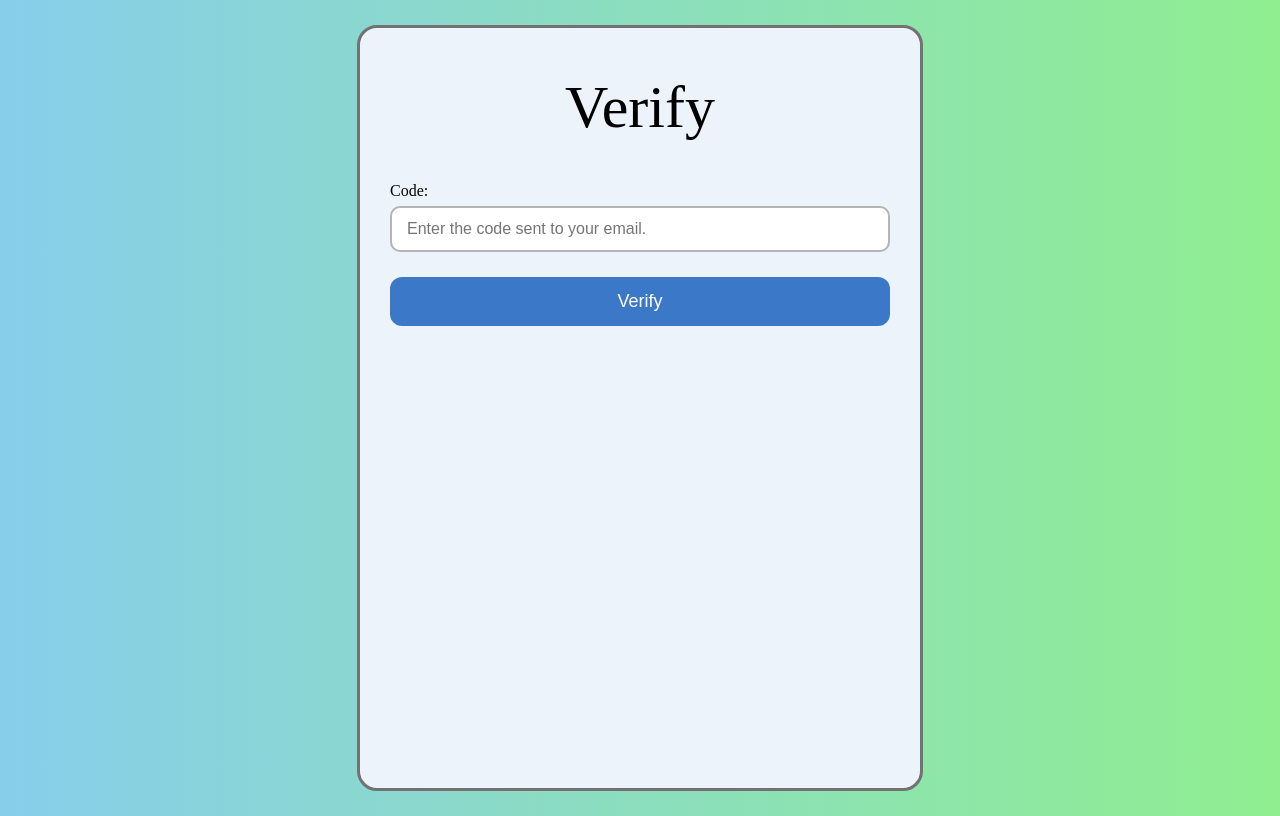
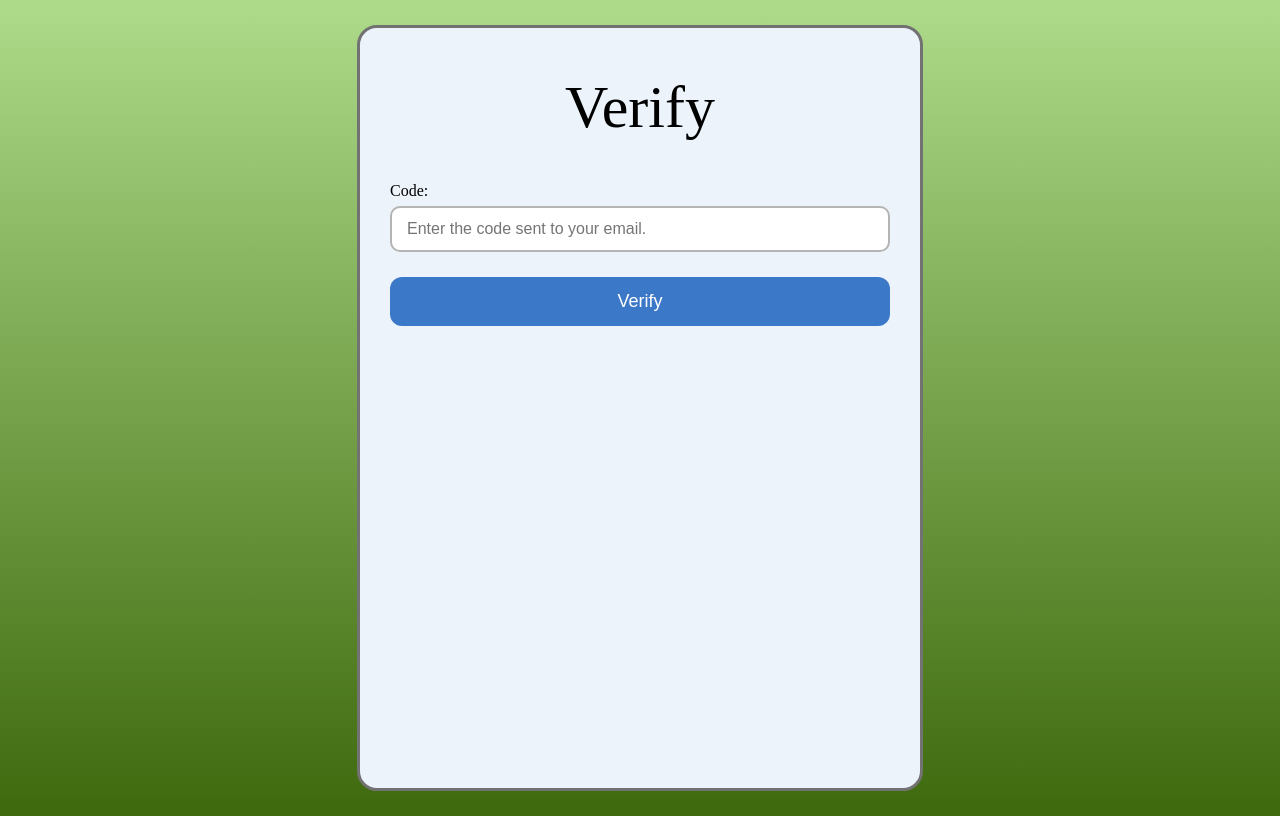
Before and after one commit to gianlwn/IT-PROG-MP, a PHP site: page /verifypage.php in a window 1280 px wide. Run offline with PHP 8.4, Linux system fonts and the light colour scheme; some libraries are stand-ins or nearby versions.

Commit message:
Update background gradients in login and verify pages

```diff
--- a/home.php
+++ b/home.php
@@ -9,8 +9,9 @@
     <title>Home</title>
 </head>
 <body>
-    <header>hoidas</header>
-    <nav>fsadas</nav>
+    <header>dadsa
+        <nav>fsadas</nav>
+    </header>
     <section>asdsa</section>
     <aside>cashudaso</aside>
     <footer>adsaasd</footer>
--- a/stylesheets/loginpage.css
+++ b/stylesheets/loginpage.css
@@ -6,7 +6,7 @@
 }
 
 body {
-    background: linear-gradient(to right, skyblue, lightgreen); /* might change */
+    background: linear-gradient(to top, #addb89, #ebffdb); /* might change */
     min-height: 100vh;
     display: flex;
     justify-content: center;
--- a/stylesheets/verifypage.css
+++ b/stylesheets/verifypage.css
@@ -6,7 +6,7 @@
 }
 
 body {
-    background: linear-gradient(to right, skyblue, lightgreen); /* might change */
+    background: linear-gradient(to top, #3e690d, #addb89); /* might change */
     min-height: 100vh;
     display: flex;
     justify-content: center;
```
